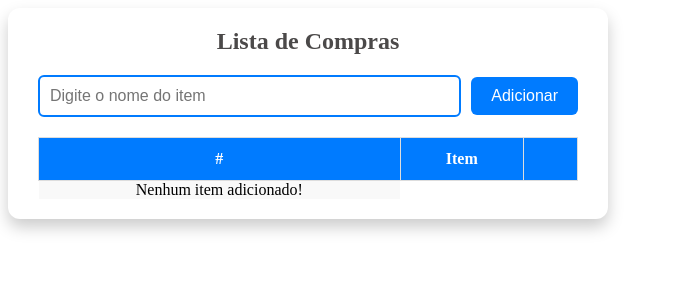
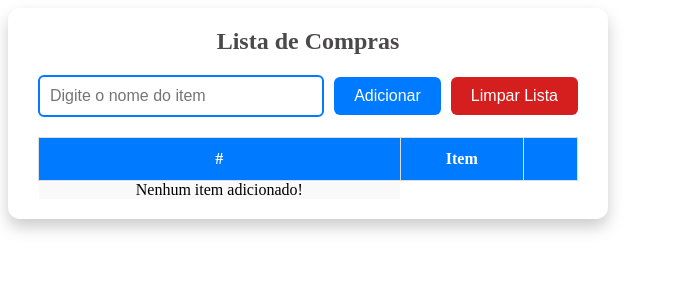
Before and after one commit to Joallisson/conceitos-basicos-angular, an Angular app: page / in a window 1280 px wide. Shown: the top 300 px of the page, without its empty margins (0-673 px from the left). Built offline with nearby package versions, Linux system fonts and the light colour scheme.

Commit message:
Lógica de riscar itens e classe css dinamica no componente

```diff
--- a/src/app/shopping-list/shopping-list.component.html
+++ b/src/app/shopping-list/shopping-list.component.html
@@ -10,6 +10,7 @@
       placeholder="Digite o nome do item"
     />
     <button type="submit">Adicionar</button>
+    <button type="button" (click)="clearList()">Limpar Lista</button>
   </form>
 
   <table>
@@ -25,9 +26,19 @@
       @for(item of list; track item.id){
         <tr>
           <td>{{ item.id }}</td>
-          <td>{{ item.name }}</td>
           <td>
-            <input type="checkbox"/>
+            <span
+              [class.item-purchased]="item.purchased"
+            >
+              {{ item.name }}
+            </span>
+          </td>
+          <td>
+            <input
+              [checked]="item.purchased"
+              (click)="purchasedItem(item)"
+              type="checkbox"
+            />
           </td>
         </tr>
       } @empty {
--- a/src/app/shopping-list/shopping-list.component.scss
+++ b/src/app/shopping-list/shopping-list.component.scss
@@ -41,7 +41,7 @@ input:focus {
   border-color: #0056b3;
 }
 
-button {
+button[type="submit"] {
   padding: 10px 20px;
   border: none;
   border-radius: 6px;
@@ -52,8 +52,23 @@ button {
   transition: background 0.3s;
 }
 
-button:hover {
+button[type="button"] {
+  padding: 10px 20px;
+  border: none;
+  border-radius: 6px;
+  background: #d51f1f;
+  color: #fff;
+  font-size: 16px;
+  cursor: pointer;
+  transition: background 0.3s;
+}
+
+button[type="submit"]:hover {
   background: #0056b3;
+}
+
+button[type="button"]:hover {
+  background: #da3a3a;
 }
 
 table {
@@ -90,3 +105,7 @@ input[type="checkbox"]{
   transform: scale(1.2);
   cursor: pointer;
 }
+
+.item-purchased {
+  text-decoration: line-through;
+}
--- a/src/app/shopping-list/shopping-list.component.ts
+++ b/src/app/shopping-list/shopping-list.component.ts
@@ -22,4 +22,12 @@ export class ShoppingListComponent {
 
     this.item = '';
   }
+
+  purchasedItem(itemList: ItemList){
+    itemList.purchased = !itemList.purchased;
+  }
+
+  clearList(){
+    this.list = [];
+  }
 }
```
